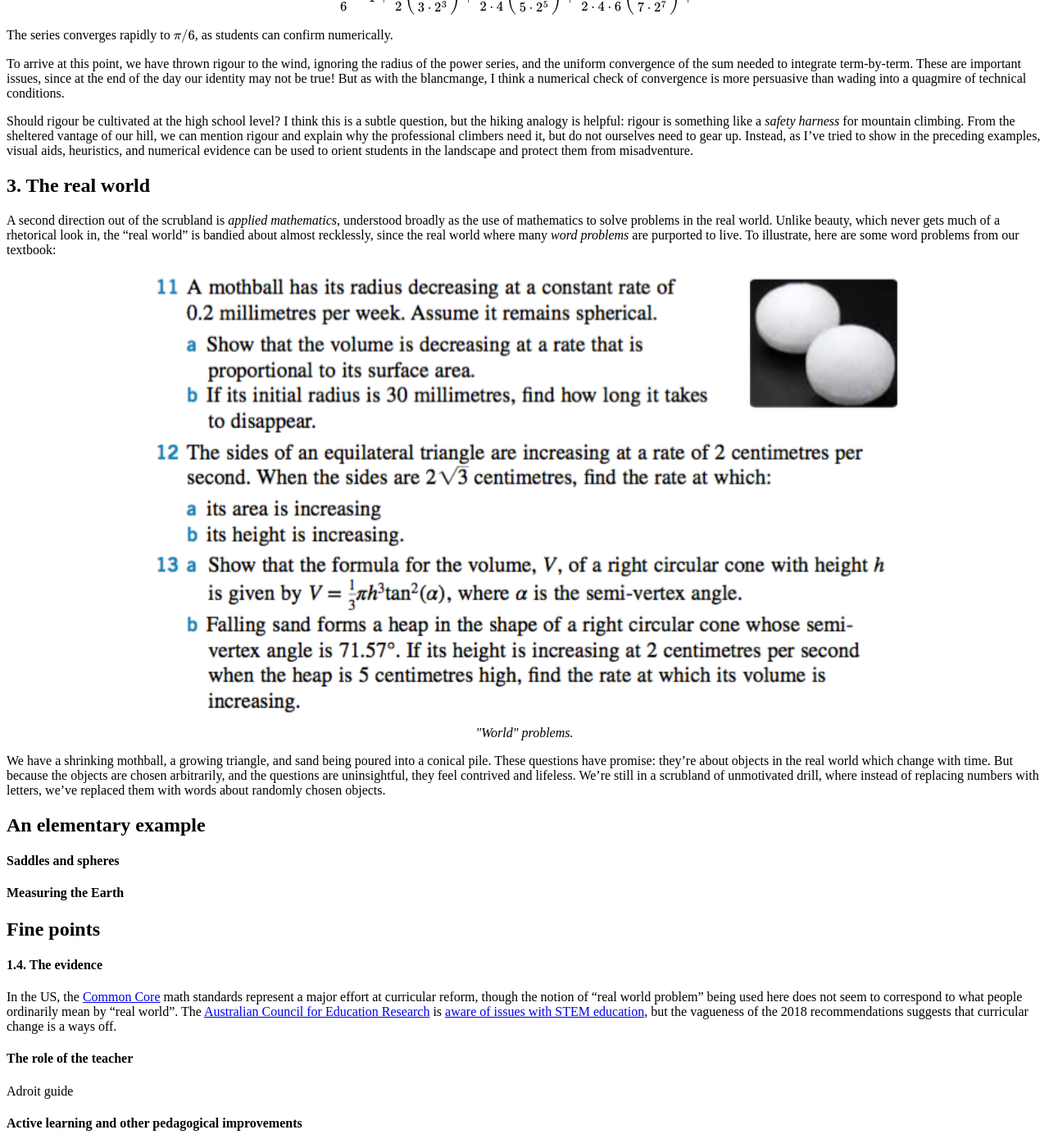
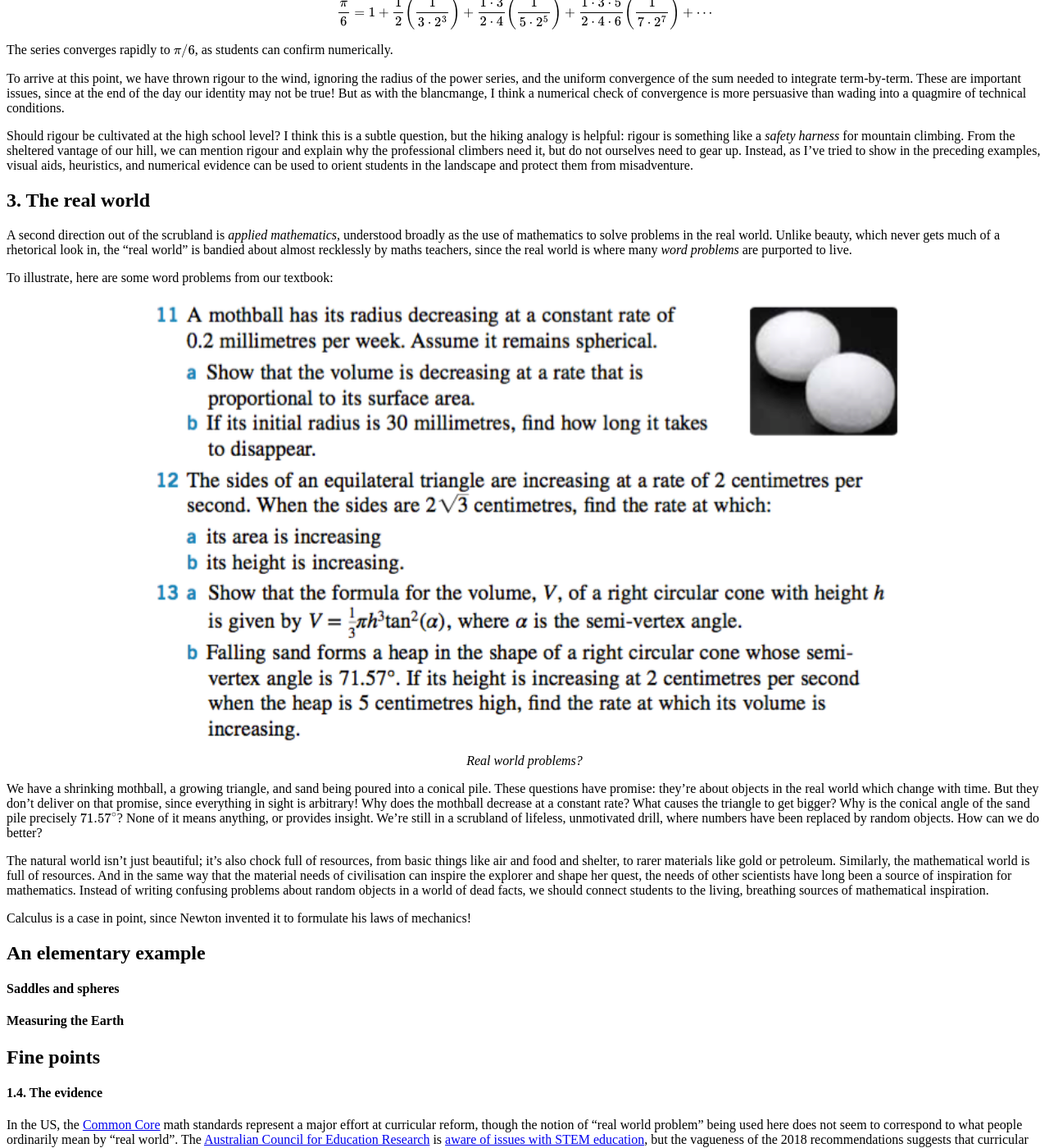
Before and after one commit to hapax/hapax.github.io, a Jekyll site: the page built from assets/teaching.md, in a window 1280 px wide and 1400 px high, scrolled down 12140 px. Shown: the whole window at 82% size. Built offline with Jekyll 4.4.1, drawn with Linux system fonts in a browser that asks for light colours; our own code applies the rules of GitHub Pages for plain Markdown files; formulas are drawn with MathJax 3; a script that is not in the unit is left out; some of the changed text lies outside the part shown.

Commit message:
Update teaching.md

```diff
--- a/assets/teaching.md
+++ b/assets/teaching.md
@@ -243,13 +243,14 @@ textbook:
 
 This looks different from the earlier patch of scrubland until you
 notice these are more or less the *same* questions with letters
-replacing numbers. The shrubs are painted blue, but they are still shrubs.
+replacing numbers. The shrubs are painted blue, but they are still
+shrubs.
+
 Instead of dressing up shrubs, we should find a mountain to scale.
 Now, some mountains can only be scaled by professionals.
 But we don't always need to scale a mountain to appreciate important
 results; with a bit of ingenuity, we can usually find a nearby hill
 with a gentler slope and a partial view of the summit.
-
 In pure mathematics, mountains are things like theorems (important
 proven results), conjectures (important unproven results), and non-trivial examples.
 "Important" and "non-trivial" mean a variety of things, but as Hardy and
@@ -648,14 +649,16 @@ A second direction out of the scrubland is *applied mathematics*,
 understood broadly as the use of mathematics to solve problems in the
 real world.
 Unlike beauty, which never gets much of a rhetorical look in, the
-"real world" is bandied about almost recklessly, since the real world
-where many *word problems* are purported to live.
+"real world" is bandied about almost recklessly by maths teachers,
+since the real world is where many *word problems* are purported to
+live.
+
 To illustrate, here are some word problems from our textbook:
 
 <figure>
     <div style="text-align:center"><img src ="/images/posts/specialist3.png"
     width="80%" />
-		    <figcaption><i>"World" problems.</i></figcaption>
+		    <figcaption><i>Real world problems?</i></figcaption>
 	</div>
 	</figure>
 
@@ -663,11 +666,28 @@ We have a shrinking mothball, a growing triangle, and sand being
 poured into a conical pile.
 These questions have promise: they're about objects in the real world
 which change with time.
-But because the objects are chosen arbitrarily, and the questions are
-uninsightful, they feel contrived and lifeless.
-We're still in a scrubland of unmotivated drill, where instead of
-replacing numbers with letters, we've replaced them with words about
-randomly chosen objects.
+But they don't deliver on that promise, since everything in sight is arbitrary!
+Why does the mothball decrease at a constant rate?
+What causes the triangle to get bigger?
+Why is the conical angle of the sand pile precisely $71.57^\circ$?
+None of it means anything, or provides insight.
+We're still in a scrubland of lifeless, unmotivated drill, where
+numbers have been replaced by random objects.
+How can we do better?
+
+The natural world isn't just beautiful; it's also chock full of
+resources, from basic things like air and food and shelter, to rarer
+materials like gold or petroleum.
+Similarly, the mathematical world is full of resources.
+And in the same way that the material needs of civilisation can
+inspire the explorer and shape her quest, the needs of other
+scientists have long been a source of inspiration for mathematics.
+Instead of writing confusing problems about random objects in a world
+of dead facts, we should connect students to the living, breathing
+sources of mathematical inspiration.
+
+Calculus is a case in point, since Newton invented it to formulate his
+laws of mechanics!
 
 ## An elementary example
 
@@ -1349,3 +1369,8 @@ little cardboard sign saying "real world".
 
 since it's the lair
 of many a dreaded *word problem*.
+
+But the objects and the numbers are chosen arbitrarily, and the questions are uninsightful, they feel contrived and lifeless.
+We're still in a scrubland of unmotivated drill, where instead of
+replacing numbers with letters, we've replaced them with words about
+randomly chosen objects.
```
